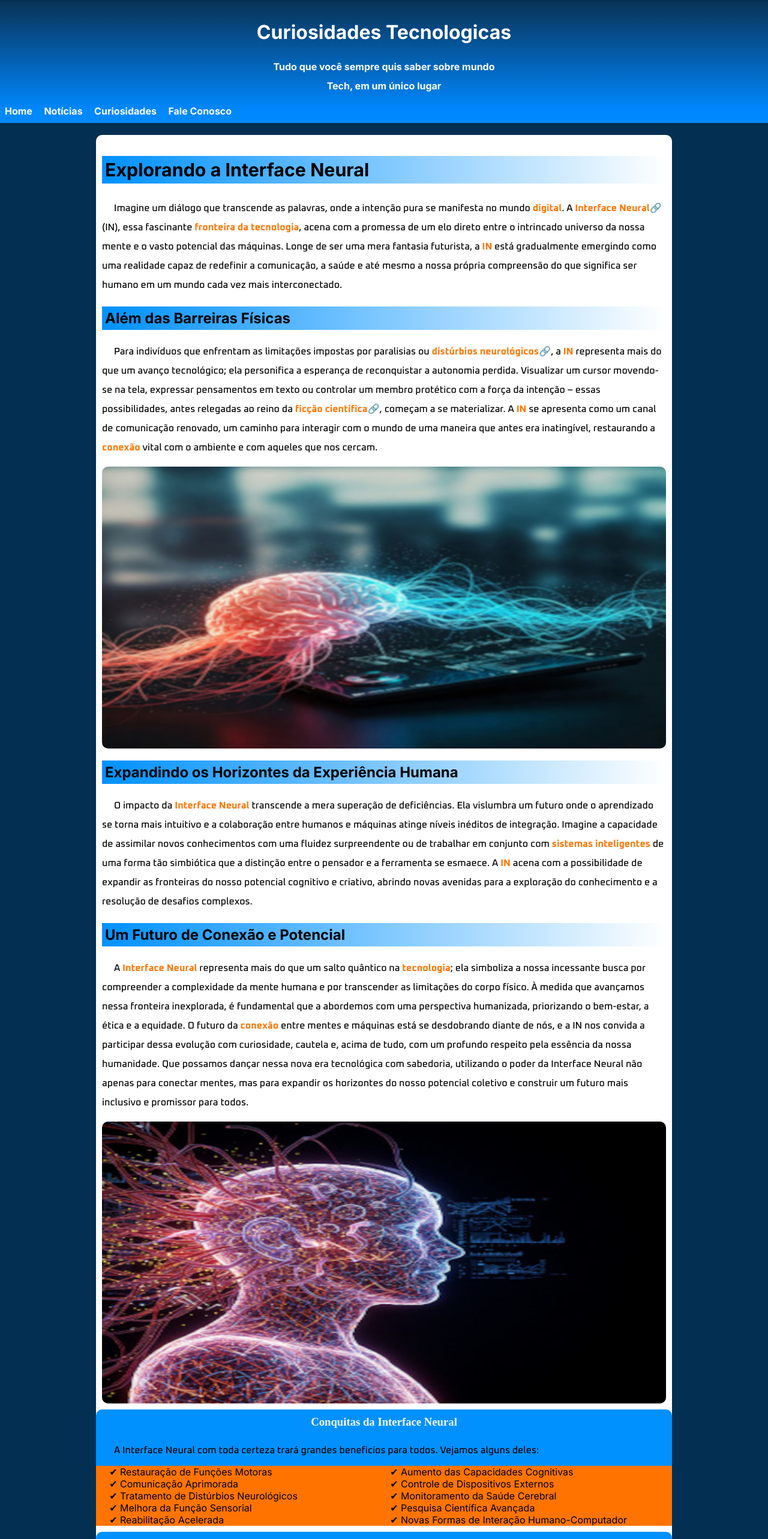
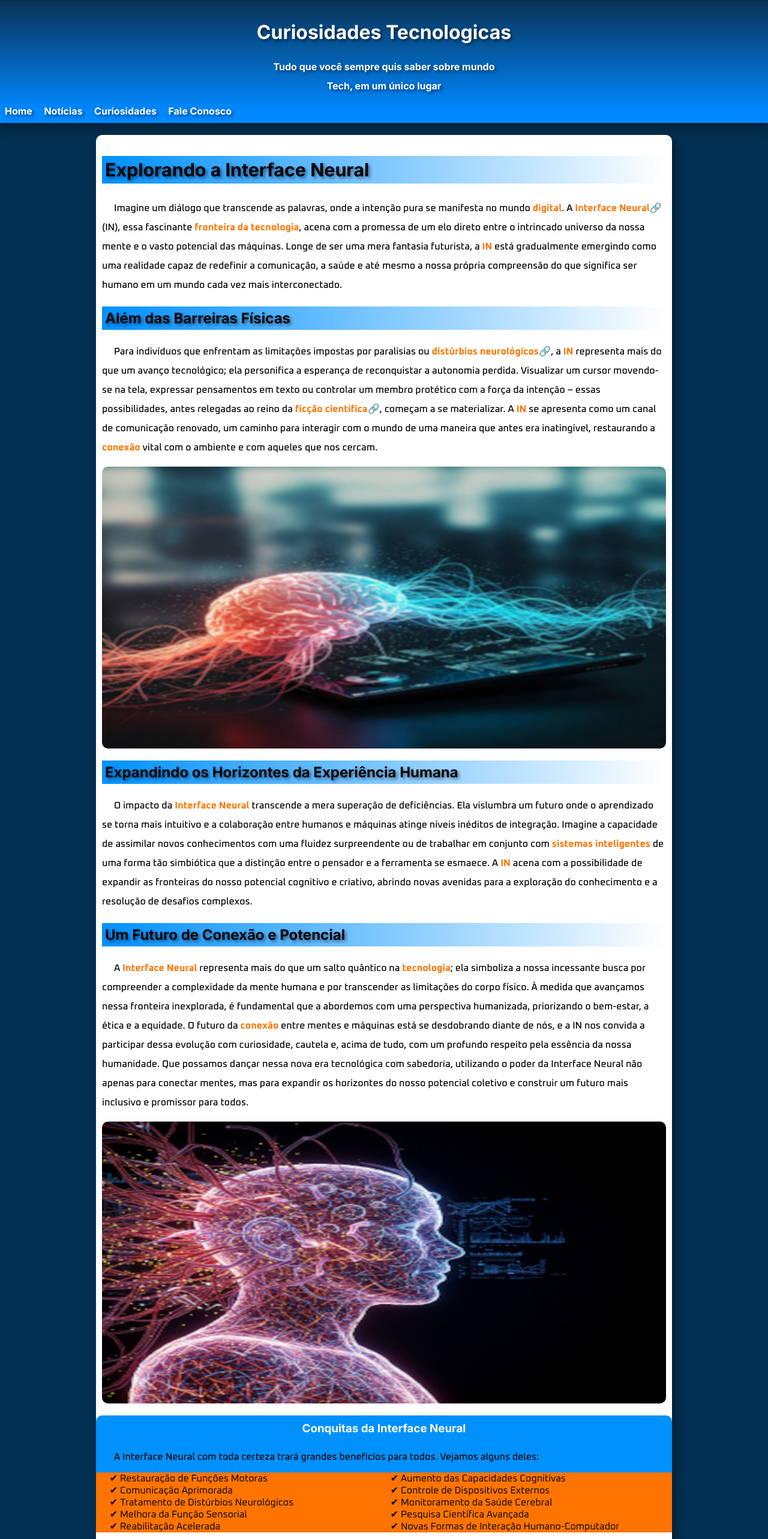
Before and after one commit to Kauadasilvalourenco/projeto_pagina_web, a plain HTML site: page index.html in a window 1280 px wide. Shown: the top 2566 px of the page at 60% size. Drawn offline with Linux system fonts and the light colour scheme.

Commit message:
projeto_pagina_web

```diff
--- a/style.css
+++ b/style.css
@@ -37,16 +37,19 @@ header{
     color: #ffffff;
     margin: -5px -10px 20px -10px;
     font-family: var(--fonte_cabecalho-rodape);
+    box-shadow: 0px 10px 15px #00000057;
 }
 
 header h1{
     font-weight: bold;
     text-align: center;
+    text-shadow: 3px 3px 5px #0000007c;
 }
 
 header p{
     font-weight: bold;
     text-align: center;
+    text-shadow: 3px 3px 5px #0000007c;
 }
 
 header nav a{
@@ -54,6 +57,7 @@ header nav a{
     text-decoration: none;
     color: #ffffff;
     margin: 5px 15px 0px 0px;
+    text-shadow: 3px 3px 5px #0000007c;
 }
 
 header nav a:hover{
@@ -71,6 +75,7 @@ main{
     padding: 10px;
     margin: auto;
     border-radius: 10px;
+    box-shadow: 7px 7px 15px #00000057;
 }
 
 main h1{
@@ -78,12 +83,14 @@ main h1{
     font-size: 1.9em;
     background-image: linear-gradient(to right, var(--cor2_fundo), transparent);
     padding: 5px;
+    text-shadow: 3px 3px 5px #0000007c;
 }
 
 main h2{
     font-family: var(--fonte_titulos);
     background-image: linear-gradient(to right, var(--cor2_fundo), transparent);
     padding: 5px;
+    text-shadow: 3px 3px 5px #0000007c;
 }
 
 main p{
@@ -98,6 +105,7 @@ main ul{
     list-style: '✔\00A0';
     font-family: var(--fonte_titulos);
     margin: 17px -10px 5px -10px;
+    font-family: var(--fonte_conteudo);
 }
 
 main h3.lista{
@@ -105,14 +113,16 @@ main h3.lista{
     text-align: center;
     color: #ffffff;
     border-radius: 10px 10px 0px 0px;
-    margin: 10px -10px -20px -10px;
+    margin: 20px -10px -20px -10px;
     padding: 10px;
+    font-family: var(--fonte_titulos);
 }
 
 main p.lista{
     background-color: var(--cor2_fundo);
     margin: 20px -10px -17px -10px;
     padding: 10px;
+    font-family: var(--fonte_conteudo);
 }
 
 main span.destaque{
```
